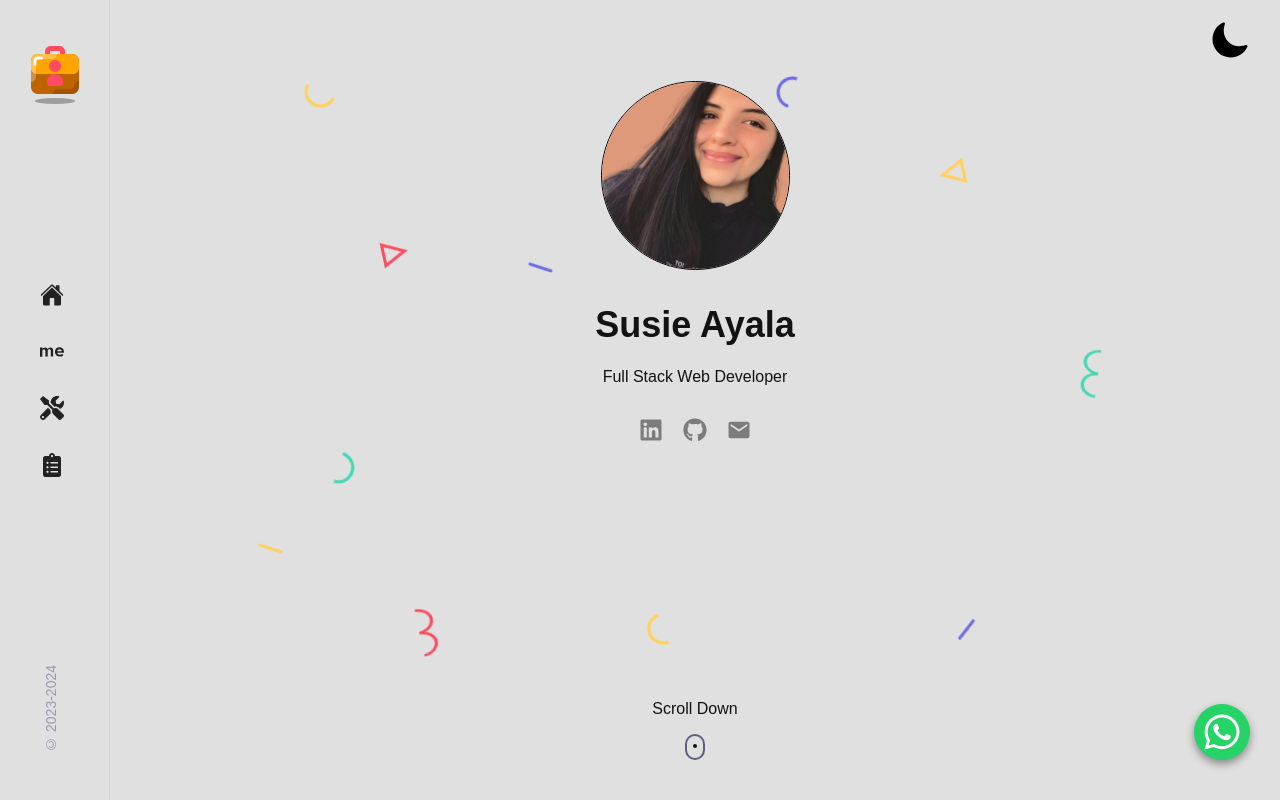
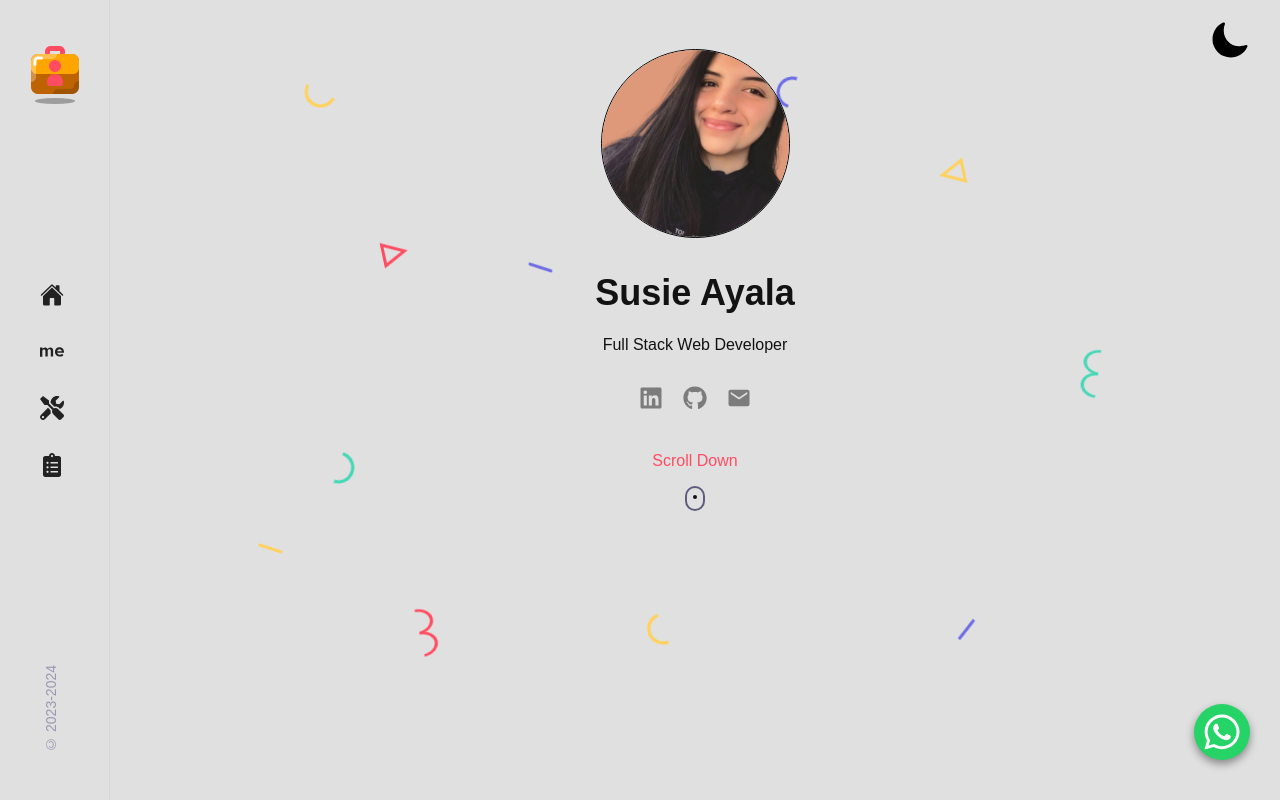
Before and after one commit to Shankar009378/portfoliof, a React (Vite) app: page / in a window 1280 px wide. Shown: the top 800 px of the page. Built offline with nearby package versions, Linux system fonts and the light colour scheme; grey boxes are pictures that could not be loaded.

Commit message:
Changes Commited

```diff
--- a/src/components/home/home.css
+++ b/src/components/home/home.css
@@ -45,10 +45,11 @@
 }
 
 .scroll__down {
-	position: absolute;
+	/* position: absolute; */
 	bottom: 2.5rem;
 	left: 0;
 	width: 100%;
+	color: #ff4c60;
 }
 
 .home__scroll-name {
```
